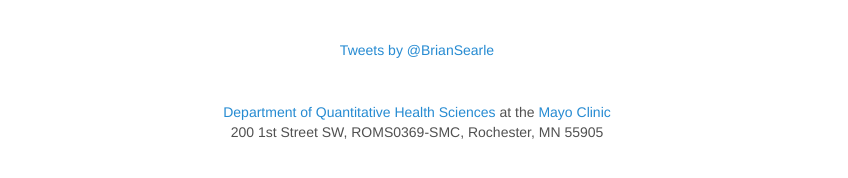
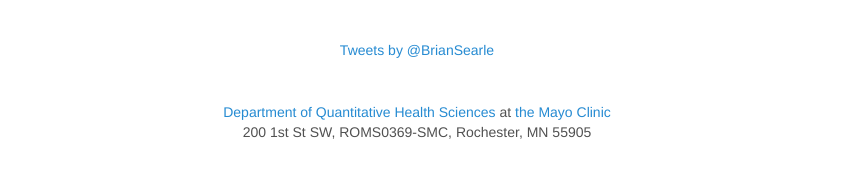
Before and after one commit to searlelab/searlelab.github.io, a Jekyll site: the page built from index.html, in a window 1280 px wide. Shown: the part 692-870 px from the top of the page, without its empty margins (223-1071 px from the left). Built offline with Jekyll 4.4.1, drawn with Linux system fonts in a browser that asks for light colours; nearby versions of some CDN libraries; comment, search, counter and statistics services are not loaded.

Commit message:
web/address update

```diff
--- a/index.html
+++ b/index.html
@@ -48,8 +48,8 @@
       <script>!function(d,s,id){var js,fjs=d.getElementsByTagName(s)[0],p=/^http:/.test(d.location)?'http':'https';if(!d.getElementById(id)){js=d.createElement(s);js.id=id;js.src=p+"://platform.twitter.com/widgets.js";fjs.parentNode.insertBefore(js,fjs);}}(document,"script","twitter-wjs");</script>
 
       <span style="display: block; margin-bottom: 3em"></span>
-      <a href="https://www.mayo.edu/research/departments-divisions/quantitative-health-sciences/overview">Department of Quantitative Health Sciences</a> at the <a href="https://www.mayoclinic.org/">Mayo Clinic</a><br>
-      200 1st Street SW, ROMS0369-SMC, Rochester, MN 55905
+      <a href="https://www.mayo.edu/research/departments-divisions/quantitative-health-sciences/overview">Department of Quantitative Health Sciences</a> at <a href="https://www.mayo.edu">the Mayo Clinic</a><br>
+      200 1st St SW, ROMS0369-SMC, Rochester, MN 55905
       <span style="display: block; margin-bottom: 3em"></span>
 
 	<div style="display:none;">4c1bd749dddfb1c9e169789576bcbe7009edb076697e14d86dc3c264ff20735b</div>
```
Also changed, not shown: research.md (+1 -1 lines).
